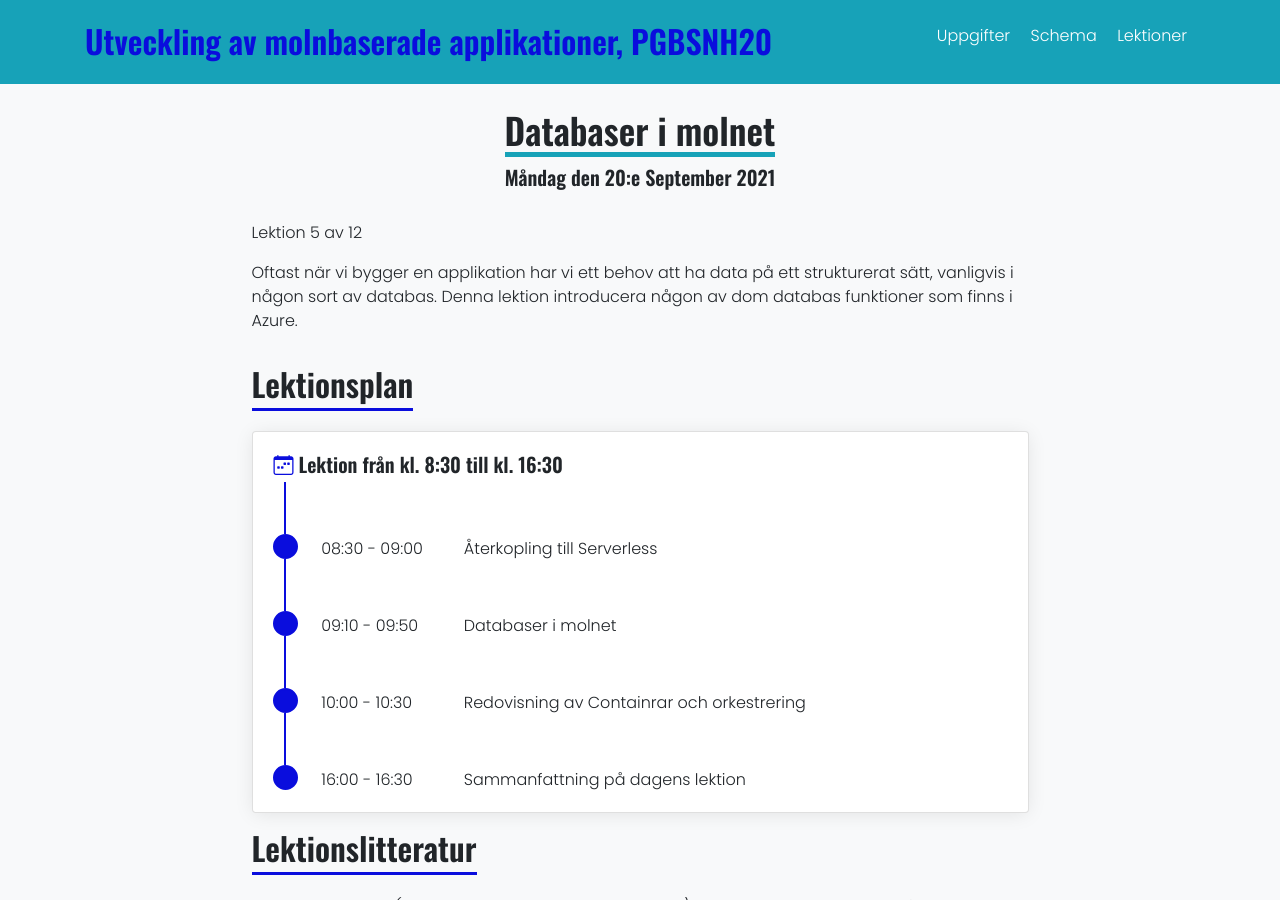
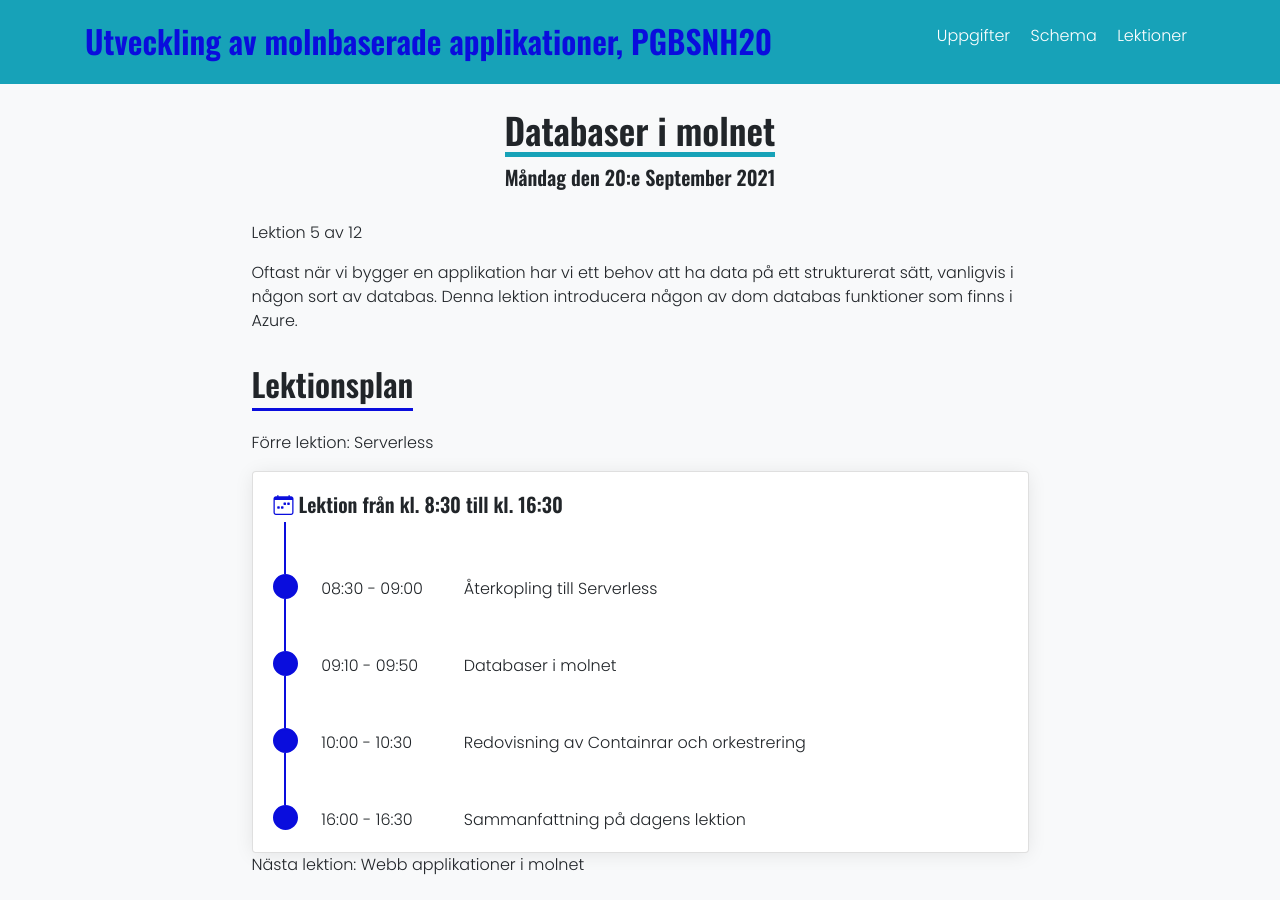
Before and after one commit to PGBSNH20/PGBSNH20-molnapplikationer, a Jekyll site: the page built from lectures/05-database.md, in a window 1280 px wide and 900 px high. Built offline with Jekyll 4.4.1, drawn with Linux system fonts in a browser that asks for light colours; nearby versions of some CDN libraries.

Commit message:
Test of previous and next lecture

```diff
--- a/lectures/05-database.md
+++ b/lectures/05-database.md
@@ -11,7 +11,11 @@ Oftast när vi bygger en applikation har vi ett behov att ha data på ett strukt
 
 ## Lektionsplan
 
+Förre lektion: {{site.data.schedule.weeks[1].days[2].activities[1].title}}
+
 {% include lectureplan.html lectureWeek=2 lectureDay=0 lectureCaption="Lektion från kl. 8:30 till kl. 16:30" %}
+
+Nästa lektion: {{site.data.schedule.weeks[2].days[2].activities[1].title}}
 
 ## Lektionslitteratur
 *Detta är material (artiklar, videoer, blogs, podcasts etc) som är den teoretiska bas för denna lektion, det antas att du har läst/set/lystnad detta innan lektionen starter.*
```
